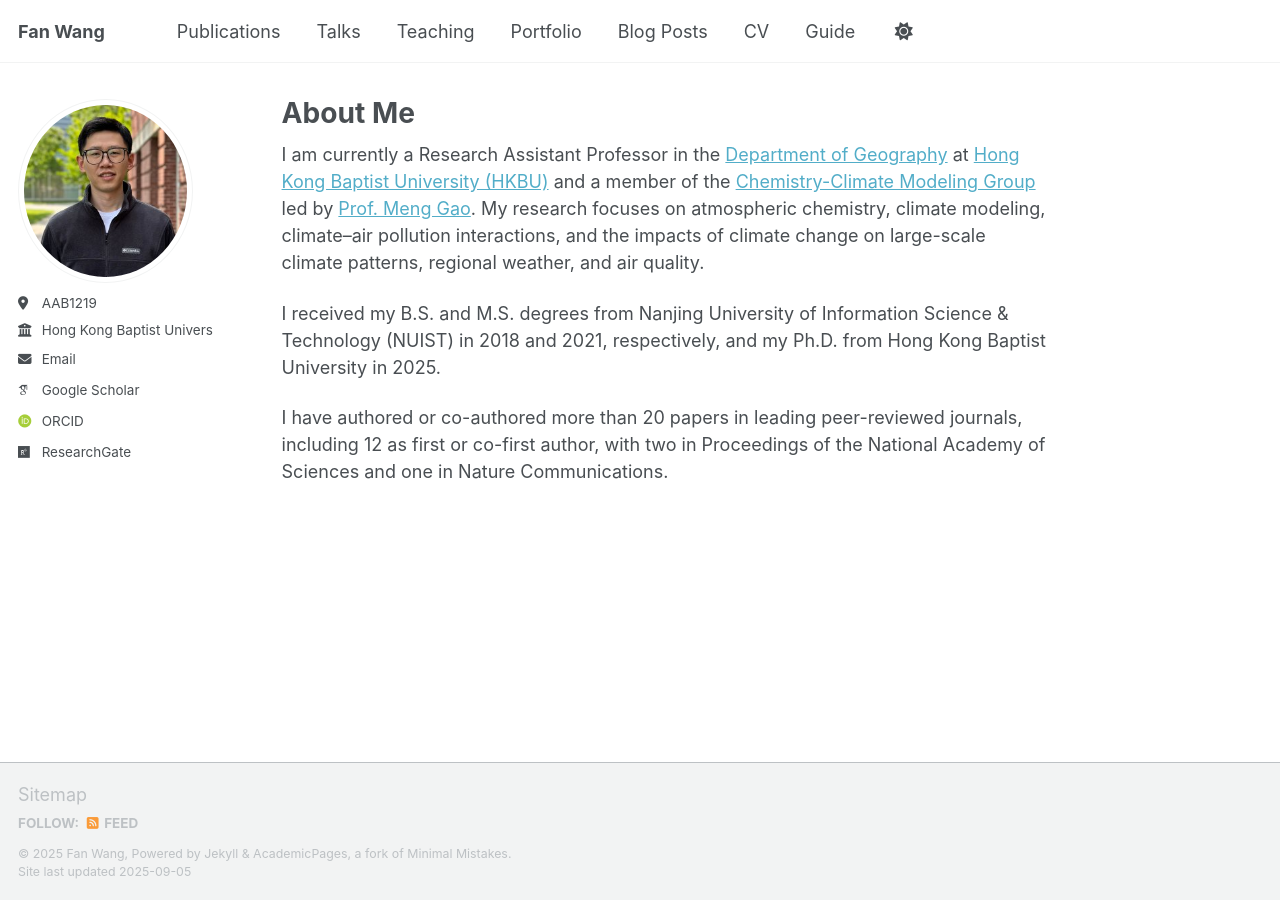
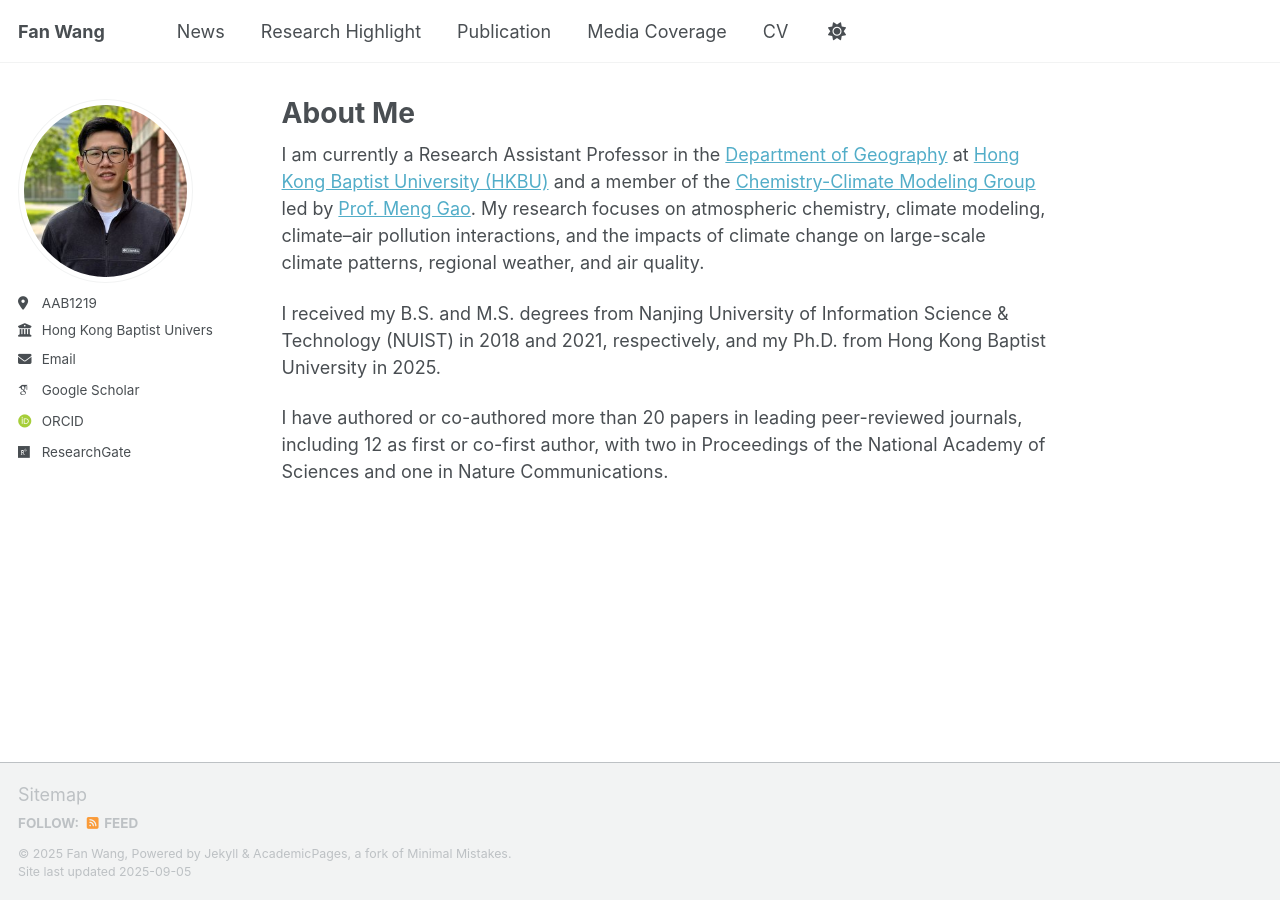
Before and after one commit to fanwang1/fanwang1.github.io, a Jekyll site: the page built from _pages/about.md, in a window 1280 px wide. Built offline with Jekyll 4.4.1, drawn with Linux system fonts in a browser that asks for light colours; some web fonts are replaced; a script that is not in the unit is left out.

Commit message:
navigation.yml

```diff
--- a/_data/navigation.yml
+++ b/_data/navigation.yml
@@ -8,19 +8,16 @@
 #      Markdown formatted page while the second is generated using JSON.
 
 main:
-  - title: "Publications"
+  - title: "News"
+    url: /talks/
+
+  - title: "Research Highlight"
+    url: /portfolio/
+
+  - title: "Publication"
     url: /publications/
 
-  - title: "Talks"
-    url: /talks/
-
-  - title: "Teaching"
-    url: /teaching/
-
-  - title: "Portfolio"
-    url: /portfolio/
-
-  - title: "Blog Posts"
+  - title: "Media Coverage"
     url: /year-archive/
 
   - title: "CV"
@@ -28,6 +25,3 @@ main:
 
   # - title: "CV"
   #   url: /cv-json/
-
-  - title: "Guide"
-    url: /markdown/
```
